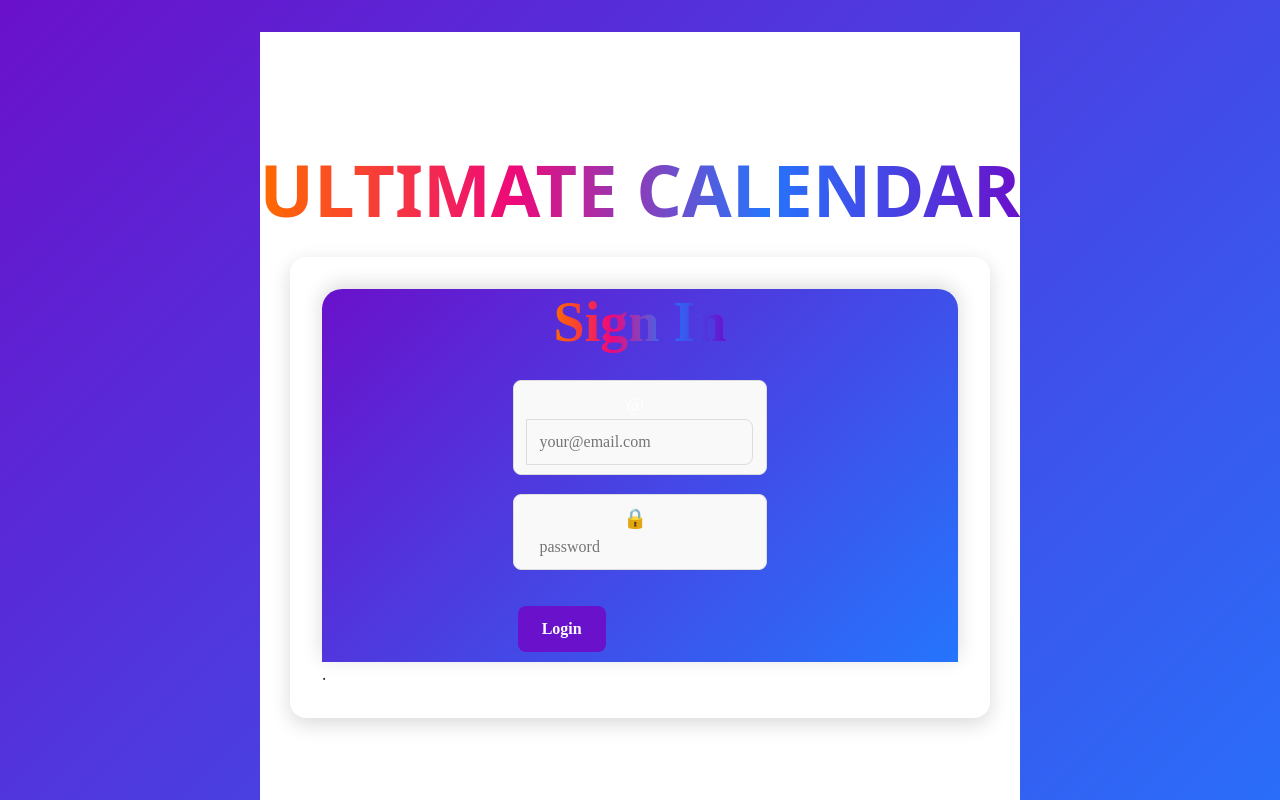
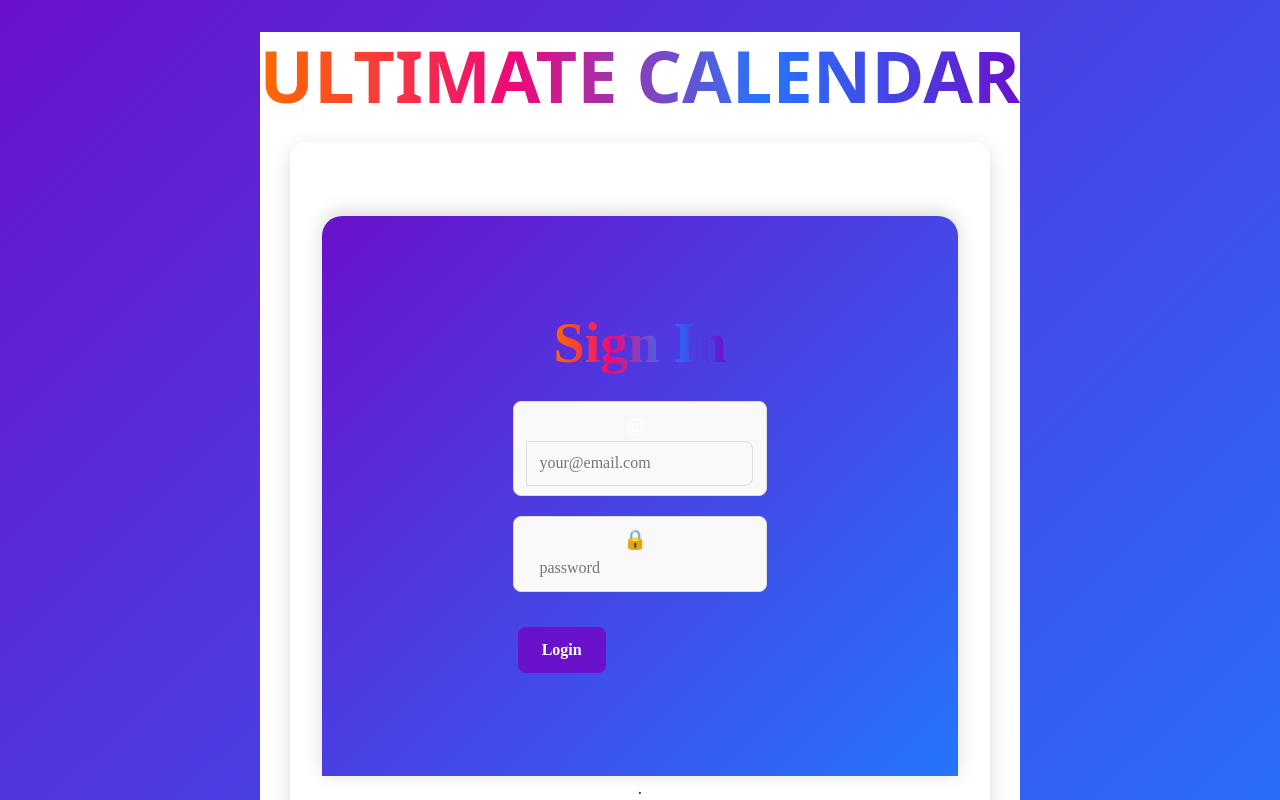
Before and after one commit to atkfuller/startup, a React (Vite) app: page / in a window 1280 px wide. Shown: the top 800 px of the page. Built offline with nearby package versions, Linux system fonts and the light colour scheme.

Commit message:
changin app so it overides main

```diff
--- a/src/app.css
+++ b/src/app.css
@@ -1,10 +1,21 @@
-
 .body {
   display: flex;
   flex-direction: column;
   min-width: 375px;
-  background-color: white;
 }
+
 header {
   flex: 0 80px;
 }
+
+main {
+  flex: 1 calc(100vh - 110px);
+  display: flex;
+  flex-direction: column;
+  align-items: center;
+  justify-content: space-around;
+}
+
+footer {
+  flex: 0 30px;
+}
--- a/src/app.jsx
+++ b/src/app.jsx
@@ -10,6 +10,7 @@ import  Event  from './event/event.jsx';
 export default function App() {
   return (
     <BrowserRouter>
+    <div className='body'>
       <Routes>
     <Route path='/' element={<Login />} exact />
     <Route path='/addEvent' element={<AddEvent />} />
@@ -20,7 +21,7 @@ export default function App() {
       <footer>
             <p>Created by <a href="https://github.com/atkfuller/startup.git" target="_blank">My GitHub</a></p>
         </footer>
-
+    </div>
     </BrowserRouter>
   );
 
```
